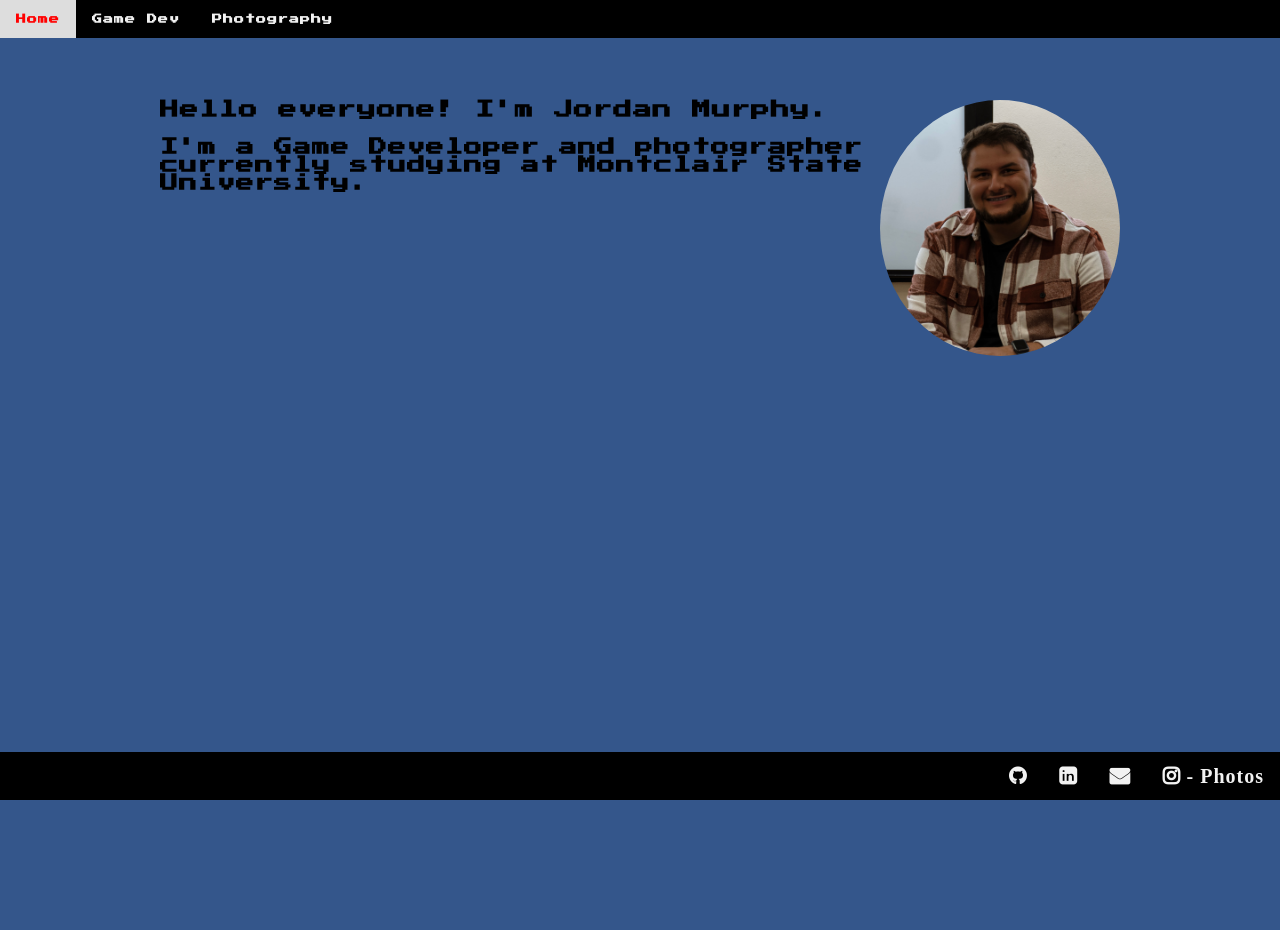
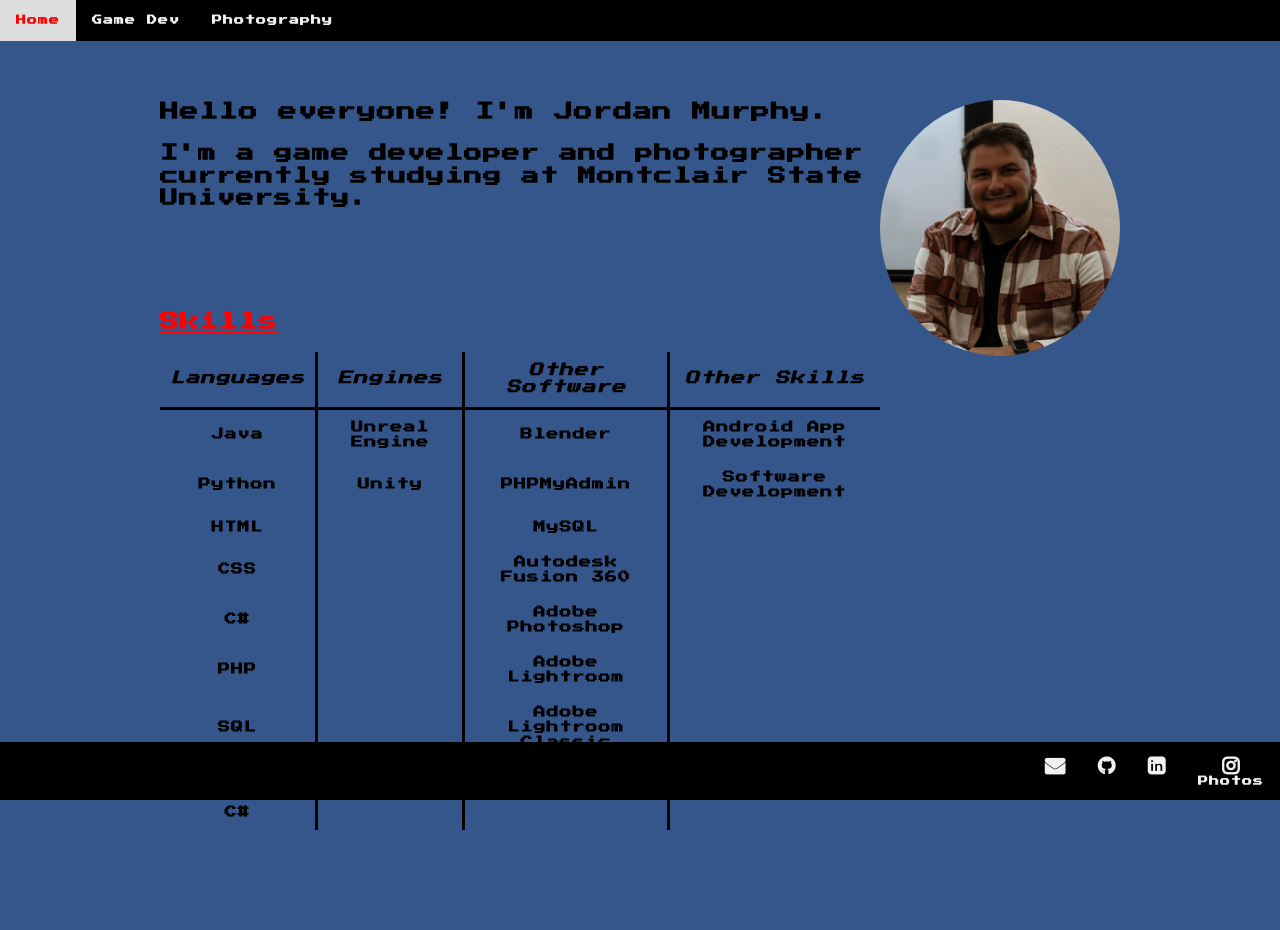
Before and after one commit to jmurphy007/jmurphy007.github.io, a PHP site: page / in a window 1280 px wide. Before the commit the page ends 800 px from the top, so only its background shows below. Run offline with PHP 8.4, Linux system fonts and the light colour scheme.

Commit message:
Adding Skillset

```diff
--- a/index.html
+++ b/index.html
@@ -20,16 +20,83 @@
 				<img src = "portrait.jpg" alt="Picture of me" id = "portrait">
 				<h3>Hello everyone! I'm Jordan Murphy.</h3>
 				<p>
-					I'm a <b>Game Developer</b> and <b>photographer</b> currently studying at Montclair State University.
+					I'm a game developer and photographer currently studying at Montclair State University.
 
 				</p>
 			</div>
 		</div>
+		<div class = "wrapper">
+			<div class = "main">
+				<h3 style="color:red"><u>Skills</u></h3>
+				<table>
+					<tr class  = "headerrow">
+						<th><i>Languages</i></th>
+						<th><i>Engines</i></th>
+						<th><i>Other Software</i></th>
+						<th><i>Other Skills</i></th>
+					</tr>
+					<tr>
+						<td>Java</td>
+						<td>Unreal Engine</td>
+						<td>Blender</td>
+						<td>Android App Development</td>
+					</tr>
+					<tr>
+						<td>Python</td>
+						<td>Unity</td>
+						<td>PHPMyAdmin</td>
+						<td>Software Development</td>
+					</tr>
+					<tr>
+						<td>HTML</td>
+						<td></td>
+						<td>MySQL</td>
+						<td></td>
+					</tr>
+					<tr>
+						<td>CSS</td>
+						<td></td>
+						<td>Autodesk Fusion 360</td>
+						<td></td>
+					</tr>
+					<tr>
+						<td>C#</td>
+						<td></td>
+						<td>Adobe Photoshop</td>
+						<td></td>
+					</tr>
+					<tr>
+						<td>PHP</td>
+						<td></td>
+						<td>Adobe Lightroom</td>
+						<td></td>
+					</tr>
+					<tr>
+						<td>SQL</td>
+						<td></td>
+						<td>Adobe Lightroom Classic</td>
+						<td></td>
+					</tr>
+					<tr>
+						<td>C++</td>
+						<td></td>
+						<td></td>
+						<td></td>
+					</tr>
+					<tr>
+						<td>C#</td>
+						<td></td>
+						<td></td>
+						<td></td>
+					</tr>
+				</table>
+			</div>
+		</div>
 		<div class = "bottomnav">
-			<a href="https://instagram.com/jmurph_photos?igshid=Zjc2ZTc4Nzk= " class="fa fa-instagram"> - Photos</a>
-			<a href="mailto:murphyjo700@gmail.com" class="fa fa-envelope"></a>
+			<a href="https://instagram.com/jmurph_photos?igshid=Zjc2ZTc4Nzk= " class="fa fa-instagram"><div class = "bottomtext">Photos</div></a>
 			<a href="https://www.linkedin.com/in/jordan-murphy-567519256/" class = "fa fa-linkedin-square"></a>
 			<a href="https://github.com/jmurphy007" class = "fa fa-github"></a>
+			<a href="mailto:murphyjo700@gmail.com" class="fa fa-envelope"></a>
 		</div>
 	</body>
 </html>
--- a/styles.css
+++ b/styles.css
@@ -5,6 +5,7 @@ body{
 	background-color: #34568B;
 	font-family: 'Press Start 2P', cursive;
 	letter-spacing: 1px;
+	line-height: 1.25;
 }
 .topnav {
   background-color: black;
@@ -13,7 +14,6 @@ body{
   top: 0;
   width: 100%;
 }
-
 .topnav a {
   float: left;
   color: #f2f2f2;
@@ -23,7 +23,6 @@ body{
   font-size: 10px;
   font-weight: bolder;
 }
-
 .topnav a:hover {
   background-color: #ddd;
   color: black;
@@ -31,7 +30,6 @@ body{
 .topnav a.active {
   color: red;
 }
-
 .main{
 	width: 75%;
 	text-align: left;
@@ -41,6 +39,7 @@ body{
 .wrapper{
 	margin-top: 100px;
 	width: 100%;
+	margin-bottom: 100px;
 }
 #portrait{
 	width: 25%;
@@ -60,7 +59,6 @@ p{
   bottom: 0;
   width: 100%;
 }
-
 .bottomnav a {
   float: right;
   color: #f2f2f2;
@@ -70,8 +68,36 @@ p{
   font-size: 20px;
   font-weight: bold;
 }
-
 .bottomnav a:hover {
   background-color: #ddd;
   color: black;
 }
+.bottomtext{
+	font-family: 'Press Start 2P', cursive;
+	letter-spacing: 1px;
+	font-size: 10px;
+}
+table {
+	border: none;
+	border-collapse: collapse;
+	font-size: 12px;
+	text-align: center;
+}
+table td {
+	border-left: 3px solid #000;
+	padding: 10px;
+}
+table td:first-child {
+	border-left: none;
+}
+table th {
+	border-left: 3px solid #000;
+	padding: 10px;
+	font-size: 14px;
+}
+table th:first-child {
+	border-left: none;
+}
+.headerrow{
+	border-bottom: 3px solid #000;
+}
```
Also changed, not shown: Minecraft.ttf (deleted).
